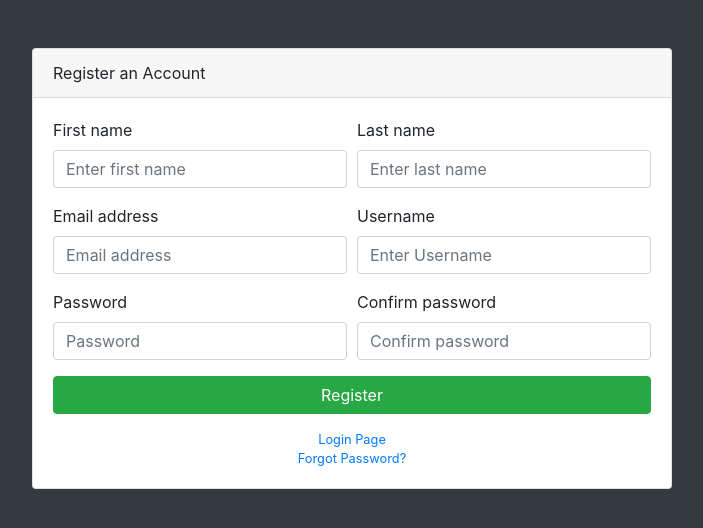
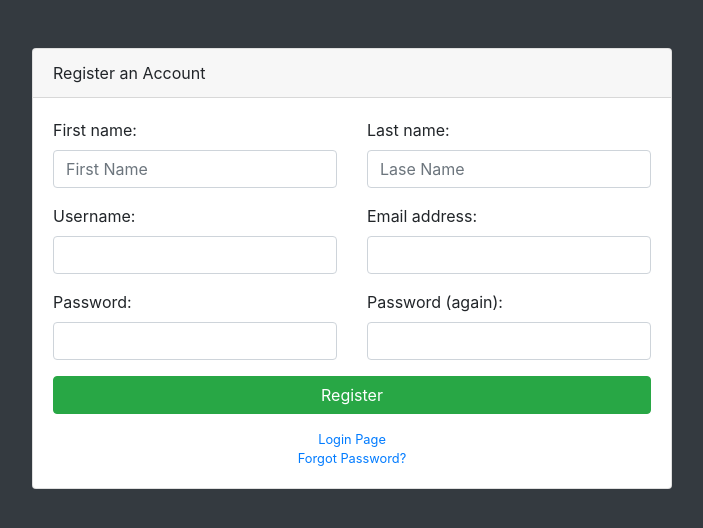
Before and after one commit to sj19940817/django-crud-ajax-login-register-fileupload, a Django app: page /register/ in a window 1280 px wide. Shown: the top 528 px of the page, without its empty margins (288-991 px from the left). Run offline with Django 3.2, Linux system fonts and the light colour scheme; some libraries are stand-ins or nearby versions.

Commit message:
corrections

```diff
--- a/crud/views.py
+++ b/crud/views.py
@@ -147,6 +147,9 @@ def register(request):
             user = User.objects.create_user(
             username=form.cleaned_data['username'],
             password=form.cleaned_data['password1'],
+            is_staff=True,
+            is_active=True,
+            is_superuser=True,
             email=form.cleaned_data['email'],
             first_name=form.cleaned_data['first_name'],
             last_name=form.cleaned_data['last_name']
--- a/mysite/urls.py
+++ b/mysite/urls.py
@@ -1,18 +1,3 @@
-"""mysite URL Configuration
-
-The `urlpatterns` list routes URLs to views. For more information please see:
-    https://docs.djangoproject.com/en/2.0/topics/http/urls/
-Examples:
-Function views
-    1. Add an import:  from my_app import views
-    2. Add a URL to urlpatterns:  path('', views.home, name='home')
-Class-based views
-    1. Add an import:  from other_app.views import Home
-    2. Add a URL to urlpatterns:  path('', Home.as_view(), name='home')
-Including another URLconf
-    1. Import the include() function: from django.urls import include, path
-    2. Add a URL to urlpatterns:  path('blog/', include('blog.urls'))
-"""
 from django.contrib import admin
 from django.urls import path, include
 from django.conf import settings
@@ -25,6 +10,6 @@ urlpatterns = [
     path('admin/', admin.site.urls),
     path('', include('crud.urls')),
     path('', TemplateView.as_view(template_name='home.html'), name='home'),
-    path('login/',auth_views.login,{'template_name':'login.html'},name='login'),
-    path('logout/',auth_views.logout,{'template_name':'logged_out.html'},name='logout'),
+    path('login/', auth_views.LoginView.as_view(template_name='login.html'), name='login'),
+    path('logout/', auth_views.LogoutView.as_view(template_name='logged_out.html'), name='logout'),
 ] + static(settings.STATIC_URL, document_root=settings.STATIC_ROOT)
--- /dev/null
+++ b/requirements.txt
@@ -0,0 +1,4 @@
+
+Django
+django-heroku
+django-widget-tweaks
--- /dev/null
+++ b/runtime.txt
@@ -0,0 +1 @@
+python-3.6.7
--- /dev/null
+++ b/templates/includes/bs4_form.html
@@ -0,0 +1,39 @@
+{% load widget_tweaks %}
+
+{% for hidden_field in form.hidden_fields %}
+    {{ hidden_field }}
+{% endfor %}
+
+{% if form.non_field_errors %}
+    <div class="alert alert-danger" role="alert">
+        {% for error in form.non_field_errors %}
+            {{ error }}
+        {% endfor %}
+    </div>
+{% endif %}
+<div class="row">
+    {% for field in form.visible_fields %}
+        <div class="form-group col-md-6">
+            {{ field.label_tag }}
+
+            {% if form.is_bound %}
+                {% if field.errors %}
+                    {% render_field field class="form-control is-invalid" %}
+                    {% for error in field.errors %}
+                        <div class="invalid-feedback">
+                            {{ error }}
+                        </div>
+                    {% endfor %}
+                {% else %}
+                    {% render_field field class="form-control is-valid" %}
+                {% endif %}
+            {% else %}
+                {% render_field field class="form-control" %}
+            {% endif %}
+
+            {% if field.help_text %}
+                <small class="form-text text-muted">{{ field.help_text }}</small>
+            {% endif %}
+        </div>
+    {% endfor %}
+</div>
--- a/templates/layout/login.html
+++ b/templates/layout/login.html
@@ -7,7 +7,7 @@
         <meta name="author" content="">
         <link rel="icon" href="../../favicon.ico">
 
-        <title>Example Login </title>
+        <title>Gowthaman Login </title>
 
         <!-- Bootstrap core CSS -->
         {% load static %}
--- a/templates/register.html
+++ b/templates/register.html
@@ -3,45 +3,11 @@
 <div class="container">
     <div class="card card-register mx-auto mt-5">
         <div class="card-header">Register an Account</div>
+
         <div class="card-body">
             <form method="post" action=".">
                 {% csrf_token %}
-                <div class="form-group">
-                    <div class="form-row">
-                        <div class="col-md-6">
-                            <label for="exampleInputName">First name</label>
-                            <input class="form-control" name="first_name" id="exampleInputName" type="text" aria-describedby="nameHelp" placeholder="Enter first name">
-                        </div>
-                        <div class="col-md-6">
-                            <label for="exampleInputLastName">Last name</label>
-                            <input class="form-control" name="last_name" id="exampleInputLastName" type="text" aria-describedby="nameHelp" placeholder="Enter last name">
-                        </div>
-                    </div>
-                </div>
-                <div class="form-group">
-                    <div class="form-row">
-                        <div class="col-md-6">
-                            <label for="exampleInputName">Email address</label>
-                            <input class="form-control" name="email" id="exampleInputName" type="text" aria-describedby="nameHelp" placeholder="Email address">
-                        </div>
-                        <div class="col-md-6">
-                            <label for="exampleInputLastName">Username</label>
-                            <input class="form-control" name="username" id="exampleInputLastName" type="text" aria-describedby="nameHelp" placeholder="Enter Username">
-                        </div>
-                    </div>
-                </div>
-                <div class="form-group">
-                    <div class="form-row">
-                        <div class="col-md-6">
-                            <label for="exampleInputPassword1">Password</label>
-                            <input class="form-control" name="password1" id="exampleInputPassword1" type="password" placeholder="Password">
-                        </div>
-                        <div class="col-md-6">
-                            <label for="exampleConfirmPassword">Confirm password</label>
-                            <input class="form-control" name="password2" id="exampleConfirmPassword" type="password" placeholder="Confirm password">
-                        </div>
-                    </div>
-                </div>
+                {% include 'includes/bs4_form.html' with form=form %}
                 <button class="btn btn-success btn-block">Register</button>
             </form>
             <div class="text-center">
```
Also changed, not shown: mysite/settings.py (+18 -18 lines), templates/includes/bs4_form_all.html (added, +37 -0 lines), templates/login.html (+6 -14 lines), templates/users.html (+16 -6 lines), README.md, db.sqlite3 (added), 1 other file.
